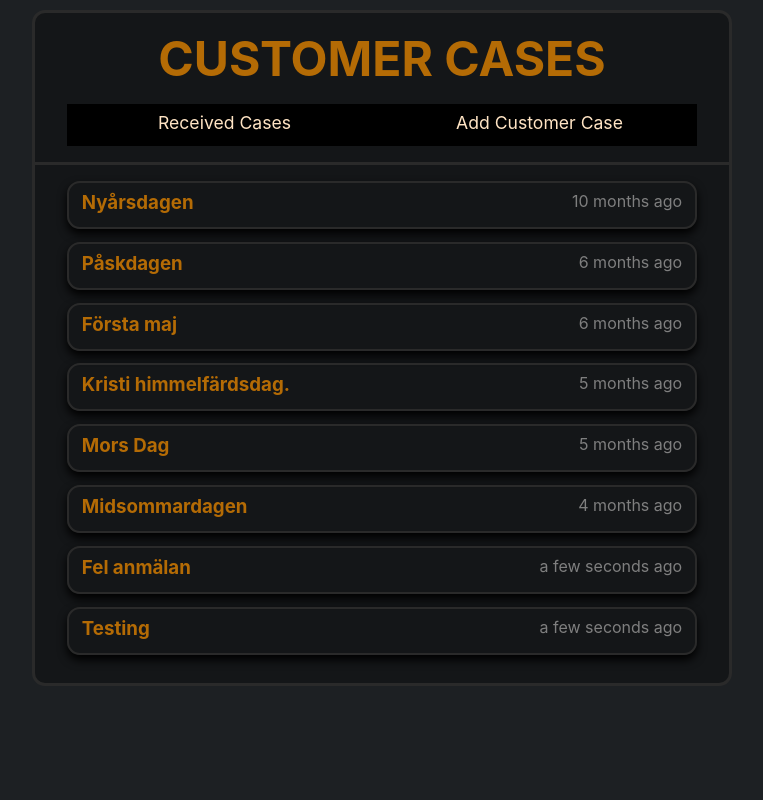
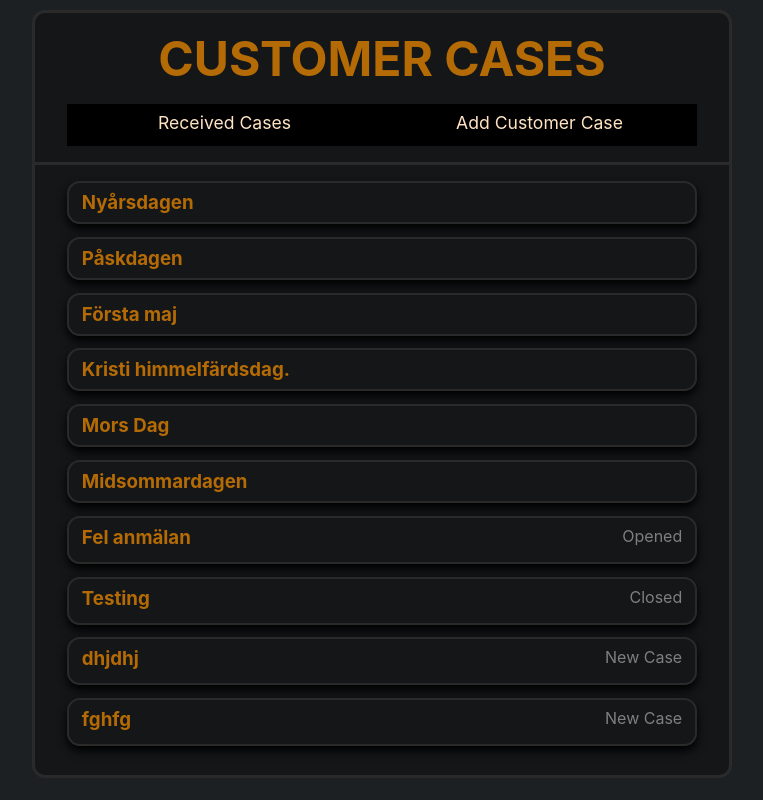
Before and after one commit to ehsanmiran/CustomerCaseFE, a React (Create React App) app in the folder customer-case-fe/: page / in a window 1280 px wide. Shown: the whole page, without its empty margins (258-1021 px from the left). Built offline with nearby package versions, Linux system fonts and the light colour scheme; data requests are answered from the project's data file.

Commit message:
working but with even instead of case

```diff
--- a/customer-case-fe/data/db.json
+++ b/customer-case-fe/data/db.json
@@ -41,6 +41,7 @@
       "fullname": "Ehsan Miran",
       "subject": "Fel anmälan",
       "description": "Bla bla",
+      "status": "Opened",
       "id": 8
     },
     {
@@ -48,7 +49,24 @@
       "fullname": "Ehsan Miran",
       "subject": "Testing",
       "message": " testing  testing  testing  testing  testing ",
+      "status": "Closed",
       "id": 9
+    },
+    {
+      "email": "djdj",
+      "customerName": "djhdjdj",
+      "subject": "dhjdhj",
+      "message": "djhdj",
+      "status": "New Case",
+      "id": 10
+    },
+    {
+      "email": "ghgf",
+      "customerName": "",
+      "subject": "fghfg",
+      "message": "",
+      "status": "New Case",
+      "id": 11
     }
   ]
 }
--- a/customer-case-fe/src/App.js
+++ b/customer-case-fe/src/App.js
@@ -2,6 +2,7 @@ import React from 'react'
 import { Route, Routes } from 'react-router-dom'
 // import { useState } from 'react'
 import './App.css';
+
 import Navbar from './components/Navbar';
 import EventsList from './Views/EventsList'
 import AddEvent from './Views/AddEvent'
--- a/customer-case-fe/src/Views/AddEvent.jsx
+++ b/customer-case-fe/src/Views/AddEvent.jsx
@@ -4,7 +4,7 @@ import { useNavigate } from 'react-router-dom'
 const AddEvent = () => {
   const navigate = useNavigate()
   const [email, setEmail] = useState('')
-  const [fullname, setFullname] = useState('')
+  const [customerName, setCustomerName] = useState('')
   const [subject, setSubject] = useState('')
   const [message, setMessage] = useState('')
   const [status, setStatus] = useState('')
@@ -13,14 +13,14 @@ const AddEvent = () => {
 
   const handleSubmit = (e) => {
     e.preventDefault();
-    if(email.length === 0 | subject.length === 0) {
+    if(email.length === 0 | subject.length === 0 | status.length === 0) {
       setVerification(false);
       return
     }else{
         setVerification(true)
     }
 
-    const event = {email, fullname, subject, message, status};
+    const event = {email, customerName, subject, message, status};
 
     setLoading(true)
 
@@ -30,7 +30,7 @@ const AddEvent = () => {
       body: JSON.stringify(event)
     }).then(() => {
       setEmail('')
-      setFullname('')
+      setCustomerName('')
       setSubject('')
       setMessage('')
       setStatus('')
@@ -51,17 +51,18 @@ const AddEvent = () => {
           <input type="text" name='email' value={email} placeholder='Enter your email address...' className='input' onChange={(e) => { setEmail(e.target.value) }}/>
         </div>
         <div className='field-warp'>
-          <input type="text" name='fullname' value={fullname} placeholder='Enter your full name...' className='input' onChange={(e) => { setFullname(e.target.value) }}/>
+          <input type="text" name='customerName' value={customerName} placeholder='Enter your full name...' className='input' onChange={(e) => { setCustomerName(e.target.value) }}/>
         </div>
         <div className='field-warp'>
           <input type="text" name='subject' value={subject} placeholder='Enter subject...' className='input' onChange={(e) => { setSubject(e.target.value) }}/>
         </div>
         <div className="timestamp input">
           <label className='input'>Select Status: </label>
-          <select name='status' value={status} className="select select-input" onChange={(e) => { setStatus(e.target.value) }}>
-            <option value="new">New Case</option>
-            <option value="opened">Opened</option>
-            <option value="closed">Closed</option>
+          <select type="text" id='status' value={status} className="select select-input" onChange={(e) => { setStatus(e.target.value) }}>
+            <option value="empty">Click Here!</option>
+            <option value="New Case">New Case</option>
+            <option value="Opened">Opened</option>
+            <option value="Closed">Closed</option>
           </select>
         </div>
         <div className='field-warp'>
@@ -69,7 +70,7 @@ const AddEvent = () => {
         </div>
         {!loading && <button className='btn'>Send Customer Case</button>}
         {loading && <button className='btn'>Adding...</button>}
-        {!verification && <p>Title, Date and Time can not be empty.</p>}
+        {!verification && <p>* Email, Subject and Status fields can not be empty.</p>}
       </form>
     </div>
   )
--- a/customer-case-fe/src/Views/EventView.jsx
+++ b/customer-case-fe/src/Views/EventView.jsx
@@ -2,7 +2,7 @@ import { useState, useEffect } from 'react'
 import axios from 'axios'
 import React from 'react'
 import { useParams, Link } from 'react-router-dom'
-import moment from 'moment'
+
 
 const Event = () => {
   const { id } = useParams()
@@ -25,7 +25,7 @@ const Event = () => {
       <div className='listBody'>
         <div className='event-line disabled'>
           <h3>{event.subject}</h3>
-          <p>{moment(event.timeStamp).fromNow()}</p>
+          <p>{event.status}</p>
         </div>
         <p className='parag'>{event.message}</p><br></br>
         <Link to="/" className='liActive nav-link'>Back to the list of Cases</Link>
--- a/customer-case-fe/src/components/Event.jsx
+++ b/customer-case-fe/src/components/Event.jsx
@@ -1,5 +1,4 @@
 import React from 'react'
-import moment from 'moment'
 import { Link } from 'react-router-dom'
 
 const Event = ({event}) => {
@@ -8,7 +7,7 @@ const Event = ({event}) => {
     <div>
       <Link to={`/event/${event.id}`} className='event-line'>
         <h3>{event.subject}</h3>
-        <p>{moment(event.timeStamp).fromNow()}</p>
+        <p>{event.status}</p>
       </Link>
     </div>
   )
```
